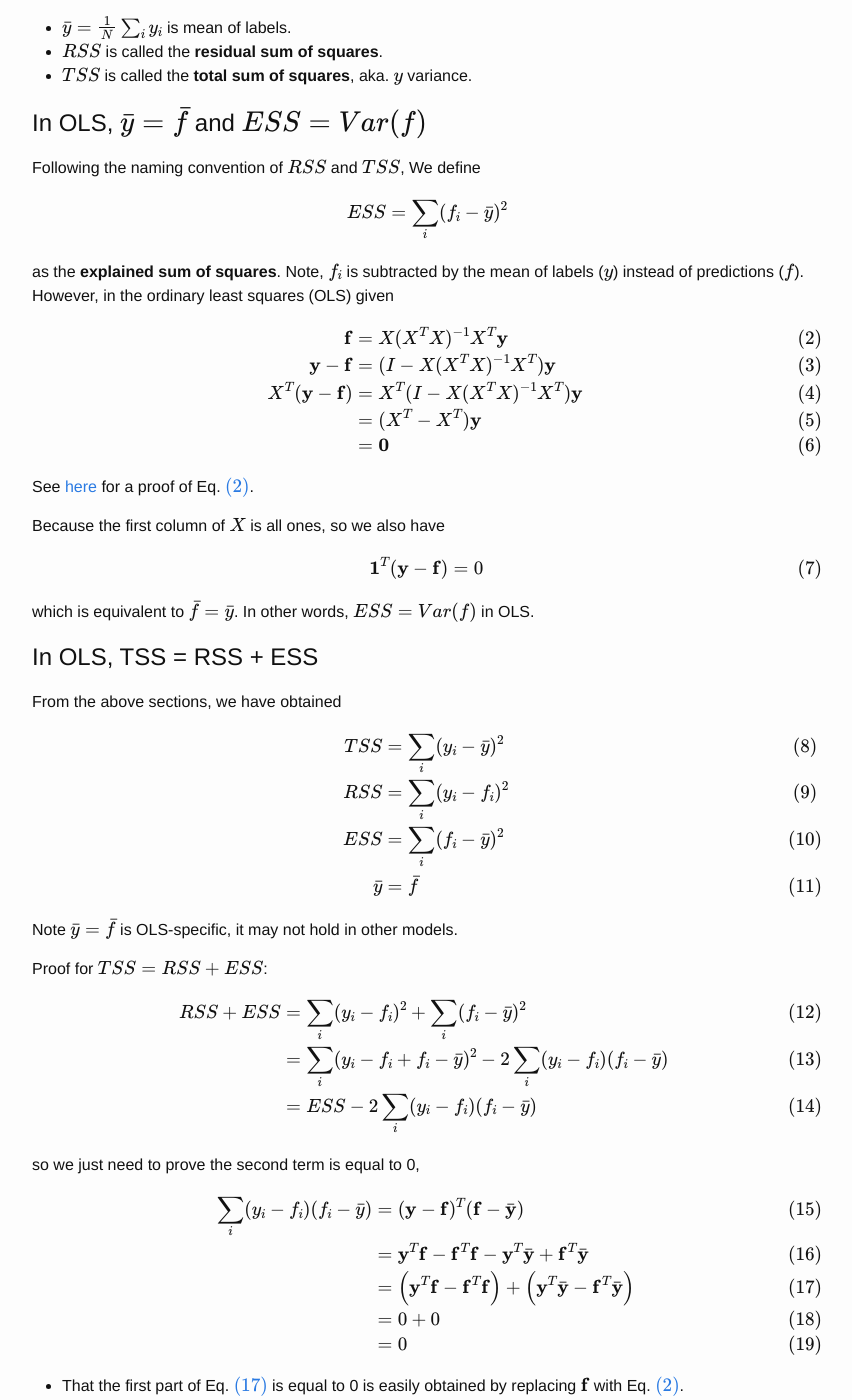
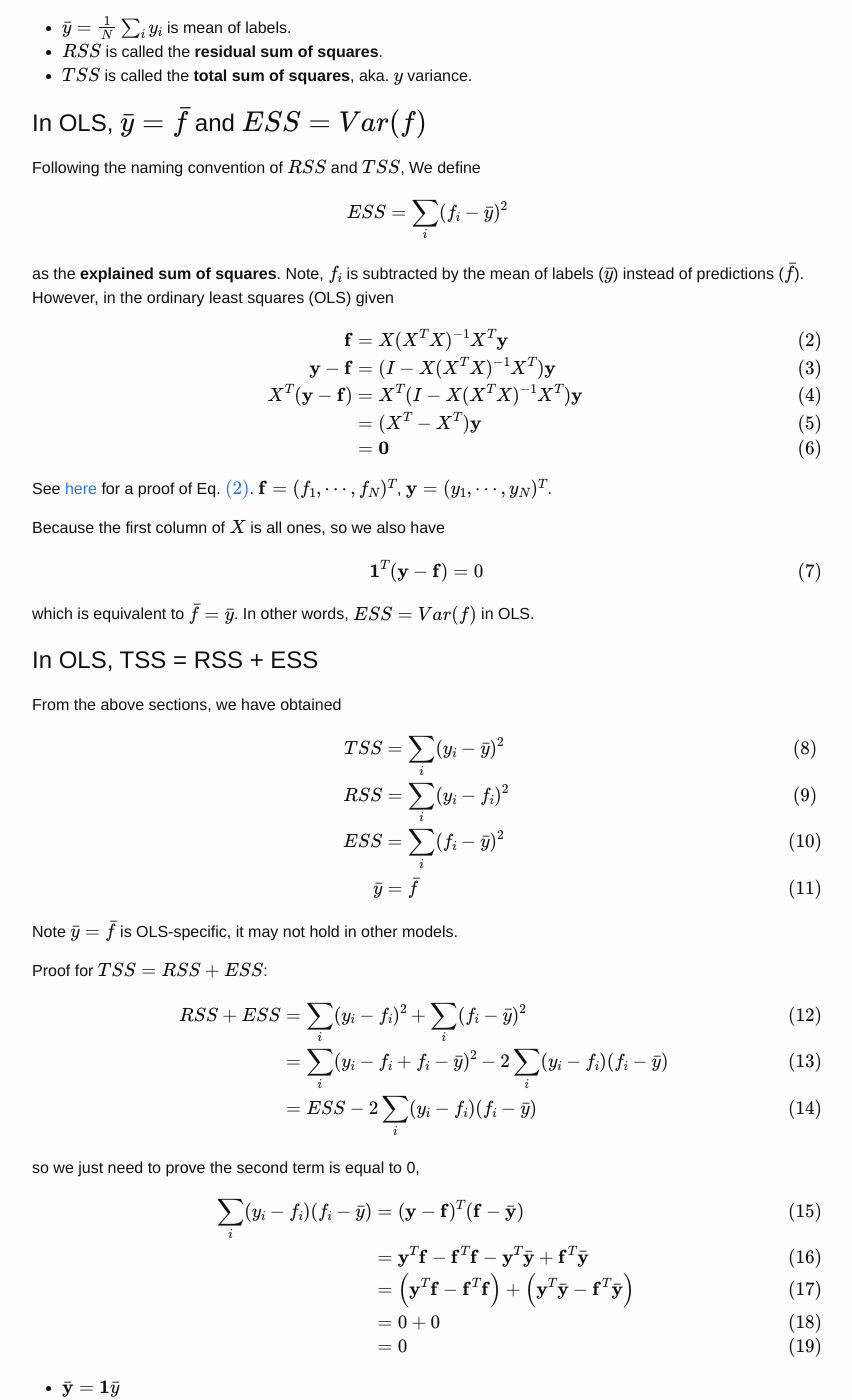
Before and after one commit to zyxue/zyxue.github.io, a Jekyll site: the page built from _posts/2023-12-17-properties-of-r-squared-OLS.md, in a window 1280 px wide and 1400 px high, scrolled down 549 px. Shown: the whole window, without its empty margins (213-1065 px from the left). Built offline with Jekyll 4.4.1, drawn with Linux system fonts in a browser that asks for light colours; formulas are drawn with MathJax 3; comment, search, counter and statistics services are not loaded.

Commit message:
minor update to the two new r-squared related posts

```diff
--- a/_posts/2023-12-17-properties-of-r-squared-OLS.md
+++ b/_posts/2023-12-17-properties-of-r-squared-OLS.md
@@ -42,7 +42,7 @@ Following the naming convention of $RSS$ and $TSS$, We define
 $$ESS = \sum_i(f_i - \bar{y})^2$$
 
 as the **explained sum of squares**. Note, $f_i$ is subtracted by the mean of
-labels ($y$) instead of predictions ($f$). However, in the ordinary least
+labels ($\bar{y}$) instead of predictions ($\bar{f}$). However, in the ordinary least
 squares (OLS) given
 
 $$
@@ -60,7 +60,7 @@ $$
 
 See
 [here](https://zyxue.github.io/2021/09/08/analytical-solutions-to-different-sum-of-squares-loss-functions-for-linear-regression.html)
-for a proof of Eq. \eqref{eq:OLS}.
+for a proof of Eq. \eqref{eq:OLS}. $\mathbf{f} = (f_1, \cdots, f_N)^T$, $\mathbf{y} = (y_1, \cdots, y_N)^T$.
 
 Because the first column of $X$ is all ones, so we also have
 
@@ -115,6 +115,7 @@ $$
 \end{align}
 $$
 
+* $\bar{\mathbf{y}} = \mathbf{1} \bar{y}$
 * That the first part of Eq. $\eqref{eq:grouped}$ is equal to 0 is easily obtained by replacing $\mathbf{f}$ with Eq. $\eqref{eq:OLS}$.
 * That the second part is equal to 0 is a direct result of Eq. $\eqref{eq:reason_to_y_bar_equals_f_bar}$.
 
```
Also changed, not shown: _posts/2023-12-18-coefficient-of-determination-and-pearson-correlation-coefficient-are-equivalent-in-OLS.md (renamed from _posts/2023-12-17-coefficient-of-determination-and-pearson-correlation-coefficient-are-equivalent-in-OLS.md, +2 -0 lines).
